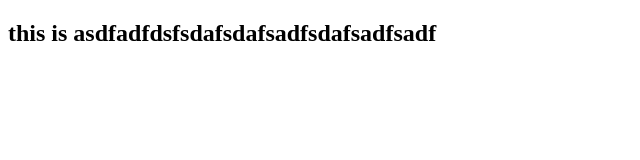
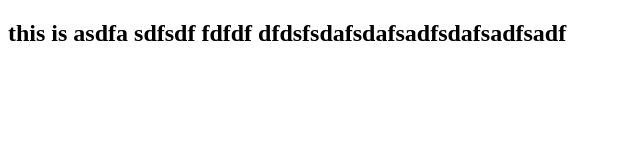
Before and after one commit to emran1892/test, a plain HTML site: page index.html in a window 1280 px wide. Shown: the whole page, without its empty margins (0-640 px from the left). Drawn offline with Linux system fonts and the light colour scheme.

Commit message:
Update index.html
ddsf

```diff
--- a/index.html
+++ b/index.html
@@ -6,6 +6,6 @@
     <title>Document</title>
 </head>
 <body>
-    <h2>this is asdfadfdsfsdafsdafsadfsdafsadfsadf</h2>
+    <h2>this is asdfa sdfsdf  fdfdf dfdsfsdafsdafsadfsdafsadfsadf</h2>
 </body>
 </html>
```
